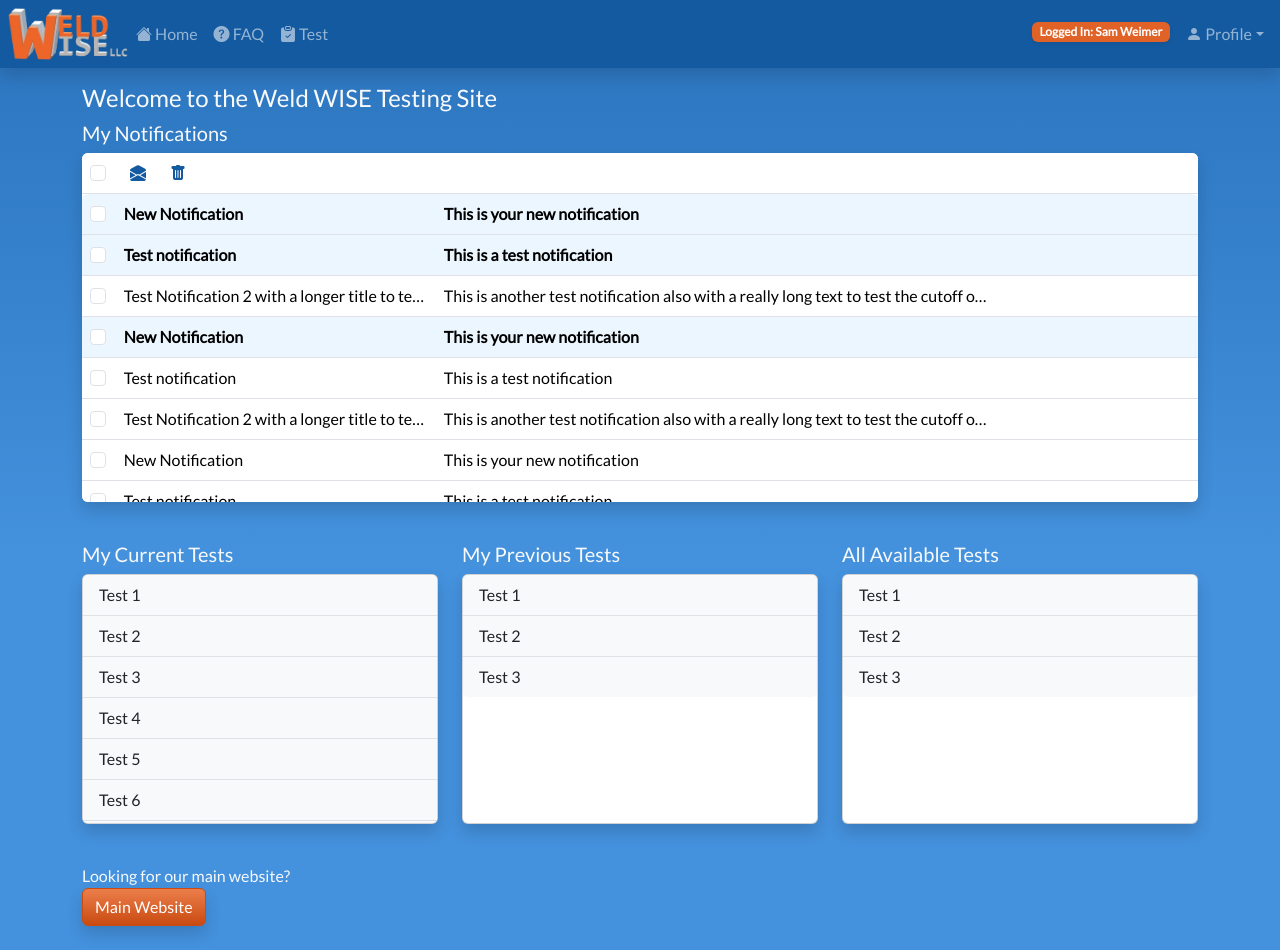
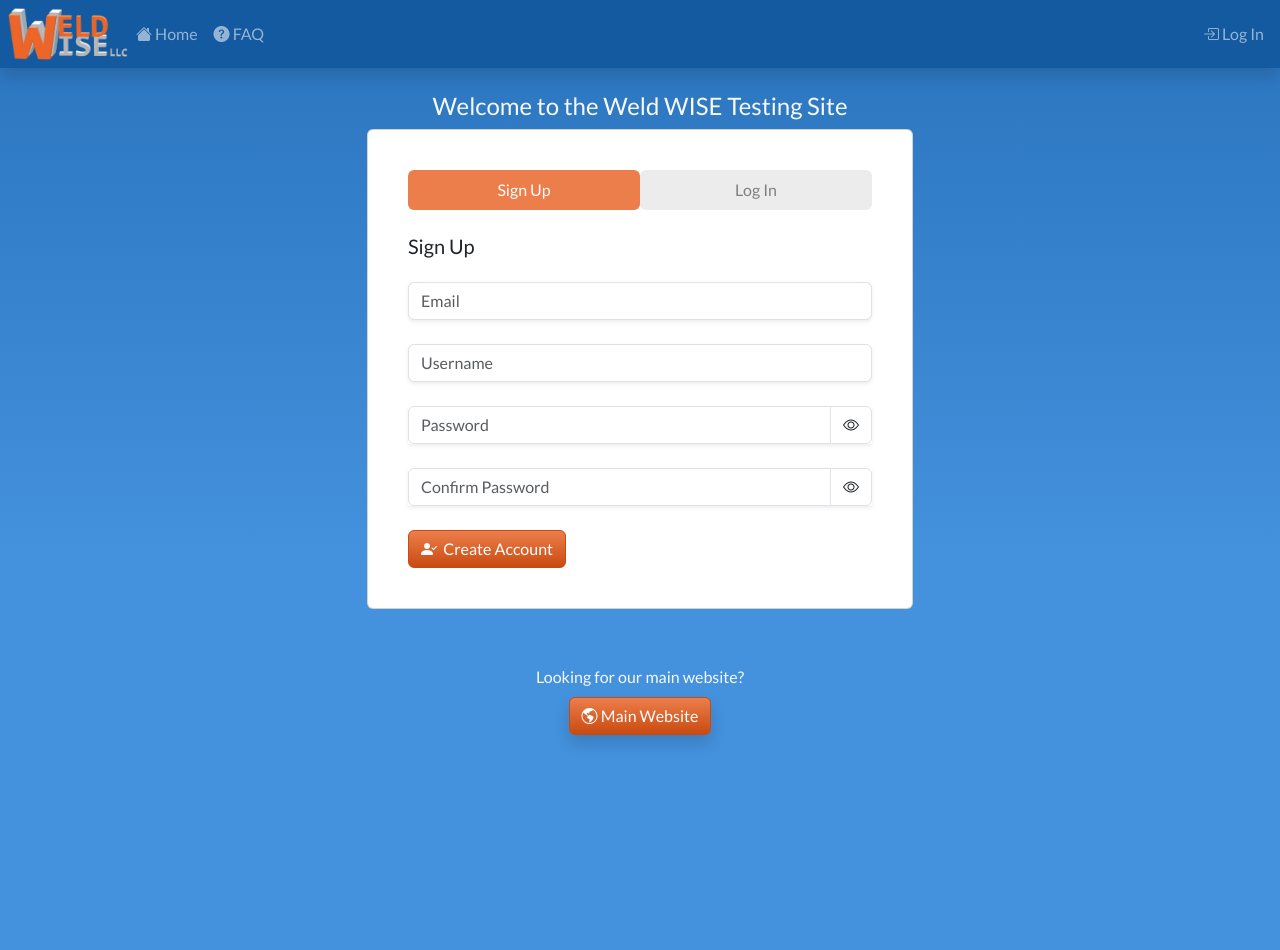
Before and after one commit to weimers1/weld-wise, a React (Create React App) app in the folder react/app/: page / in a window 1280 px wide. After the commit the page ends 800 px from the top, so only its background shows below. Built offline with nearby package versions, Linux system fonts and the light colour scheme.

Commit message:
added sign in page; restyled notification list; logging out now returns to root; refactor navbar

```diff
--- a/react/app/src/css/main.css
+++ b/react/app/src/css/main.css
@@ -158,3 +158,24 @@
 		margin-bottom: 8px;
 	}
 }
+
+/* sign in tabs colors */
+#sign-in-tabs .nav-link {
+	background-color: #ececec;
+	color: #7f7f7f;
+	cursor: pointer;
+}
+
+#sign-in-tabs .nav-link.active {
+	background-color: #ec7e4b;
+	color: #ffffff;
+}
+
+#sign-in {
+	height: 480px;
+}
+
+/* custom cursor class */
+.cursor-pointer {
+	cursor: pointer;
+}
--- a/react/app/src/css/notification-list.css
+++ b/react/app/src/css/notification-list.css
@@ -41,7 +41,7 @@
 
 /* set max height of notification list */
 #notification-list > table > tbody {
-	max-height: 308px !important;
+	max-height: 270px !important;
 	overflow-y: scroll !important;
 }
 
--- a/react/app/src/js/components/LoginOptions.js
+++ b/react/app/src/js/components/LoginOptions.js
@@ -25,15 +25,15 @@
 						</Link>
 					</li>
 					<li>
-						<a
+						<Link
 							className="dropdown-item"
-							role="button"
+							to={"/"}
 							onClick={() => {
 								clickedLogOut();
 							}}
 						>
 							<i className="bi bi-box-arrow-right"></i> Log Out
-						</a>
+						</Link>
 					</li>
 				</ul>
 			</li>
--- a/react/app/src/js/components/NavBar.js
+++ b/react/app/src/js/components/NavBar.js
@@ -13,10 +13,11 @@
 
 // inserts
 import logo from "../../images/weld-wise.png";
+import SignIn from "./SignIn";
 
 export function NavBar() {
 	const [userInfo, setUserInfo] = useState({
-		loggedIn: true, // later change to check login status server side
+		loggedIn: false, // later change to check login status server side
 		name: "Sam Weimer",
 		userId: 123,
 	});
@@ -53,12 +54,16 @@
 									FAQ
 								</Link>
 							</li>
+							{userInfo.loggedIn ? (
 								<li className="nav-item">
 									<Link className="nav-link" to={"/test"}>
 										<i className="bi bi-clipboard-check-fill"></i>{" "}
 										Test
 									</Link>
 								</li>
+							) : (
+								<></>
+							)}
 						</ul>
 						<ul className="navbar-nav ms-auto">
 							{userInfo.loggedIn ? (
@@ -93,13 +98,30 @@
 					<Routes>
 						<Route
 							path="/"
-							element={<Home userInfo={userInfo} />}
+							element={
+								userInfo.loggedIn ? (
+									<Home userInfo={userInfo} />
+								) : (
+									<SignIn
+										setUserInfo={(newUserInfo) => {
+											setUserInfo({
+												...userInfo,
+												...newUserInfo,
+											});
+										}}
+									/>
+								)
+							}
 						/>
 						<Route path="/faq" element={<Faq />} />
+						{userInfo.loggedIn ? (
 							<Route
 								path="/test"
 								element={<Test userInfo={userInfo} />}
 							/>
+						) : (
+							<></>
+						)}
 						<Route
 							path="/user/settings"
 							element={<UserSettings />}
--- /dev/null
+++ b/react/app/src/js/components/SignIn.js
@@ -0,0 +1,200 @@
+import { useState } from "react";
+
+export function SignIn({ setUserInfo }) {
+	// toggle whether to show password
+	let [showSignUpPassword, setShowSignUpPassword] = useState(false);
+	let [showConfirmPassword, setShowConfirmPassword] = useState(false);
+	let [showLogInPassword, setShowLogInPassword] = useState(false);
+
+	return (
+		<>
+			<div className="row pt-2 mb-4 justify-content-center">
+				<h4 className="pt-3 text-center">
+					Welcome to the Weld WISE Testing Site
+				</h4>
+				<div className="col-lg-6 col-12">
+					<div className="card p-4 mb-4" id="sign-in">
+						<div className="card-body">
+							<ul
+								className="nav nav-pills nav-justified pb-4"
+								id="sign-in-tabs"
+							>
+								<li className="nav-item">
+									<a
+										className="nav-link active"
+										aria-current="page"
+										data-bs-toggle="pill"
+										data-bs-target="#sign-up-tab"
+									>
+										Sign Up
+									</a>
+								</li>
+								<li className="nav-item">
+									<a
+										className="nav-link"
+										aria-current="page"
+										data-bs-toggle="pill"
+										data-bs-target="#log-in-tab"
+									>
+										Log In
+									</a>
+								</li>
+							</ul>
+							<div className="tab-content">
+								<div
+									className="tab-pane active show"
+									id="sign-up-tab"
+								>
+									<h5 className="card-title mb-4">Sign Up</h5>
+									<input
+										type="text"
+										id="sign-up-email"
+										name="sign-up-email"
+										className="form-control shadow-sm mb-4"
+										autoComplete="email"
+										placeholder="Email"
+									/>
+									<input
+										type="text"
+										id="sign-up-username"
+										name="sign-up-username"
+										className="form-control shadow-sm mb-4"
+										autoComplete="username"
+										placeholder="Username"
+									/>
+									<div className="input-group shadow-sm mb-4">
+										<input
+											type={
+												showSignUpPassword
+													? "text"
+													: "password"
+											}
+											className="form-control shadow-none"
+											placeholder="Password"
+										/>
+										<span
+											className="input-group-text bg-white cursor-pointer"
+											onClick={() => {
+												setShowSignUpPassword(
+													!showSignUpPassword
+												);
+											}}
+										>
+											{showSignUpPassword ? (
+												<i className="bi bi-eye-slash"></i>
+											) : (
+												<i className="bi bi-eye"></i>
+											)}
+										</span>
+									</div>
+									<div className="input-group shadow-sm mb-4">
+										<input
+											type={
+												showConfirmPassword
+													? "text"
+													: "password"
+											}
+											className="form-control shadow-none"
+											placeholder="Confirm Password"
+										/>
+										<span
+											className="input-group-text bg-white cursor-pointer"
+											onClick={() => {
+												setShowConfirmPassword(
+													!showConfirmPassword
+												);
+											}}
+										>
+											{showConfirmPassword ? (
+												<i className="bi bi-eye-slash"></i>
+											) : (
+												<i className="bi bi-eye"></i>
+											)}
+										</span>
+									</div>
+									<button
+										type="button"
+										className="btn btn-ww-orange"
+									>
+										<i className="bi bi-person-check-fill"></i>{" "}
+										&nbsp;Create Account
+									</button>
+								</div>
+								<div className="tab-pane" id="log-in-tab">
+									<h5 className="card-title mb-4">Log In</h5>
+									<input
+										type="text"
+										id="log-in-username"
+										name="log-in-username"
+										className="form-control shadow-sm mb-4"
+										autoComplete="username"
+										placeholder="Username"
+									/>
+									<div className="input-group shadow-sm mb-4">
+										<input
+											type={
+												showLogInPassword
+													? "text"
+													: "password"
+											}
+											className="form-control shadow-none"
+											placeholder="Password"
+										/>
+										<span
+											className="input-group-text bg-white cursor-pointer"
+											onClick={() => {
+												setShowLogInPassword(
+													!showLogInPassword
+												);
+											}}
+										>
+											{showLogInPassword ? (
+												<i className="bi bi-eye-slash"></i>
+											) : (
+												<i className="bi bi-eye"></i>
+											)}
+										</span>
+									</div>
+									<button
+										type="button"
+										className="btn btn-ww-orange"
+										onClick={() => {
+											setUserInfo({
+												loggedIn: true,
+											});
+										}}
+									>
+										<i className="bi bi-person-fill"></i>{" "}
+										Log In
+									</button>
+								</div>
+							</div>
+						</div>
+					</div>
+				</div>
+			</div>
+			<div className="row pt-2 pb-4 text-center">
+				<div className="col-12">
+					<label className="d-block pb-2">
+						Looking for our main website?
+					</label>
+					<a
+						href="https://weld-wise.com"
+						className="text-light no-underline"
+					>
+						<button
+							type="button"
+							className="btn btn-ww-orange shadow"
+							id="link-to-main"
+						>
+							<i className="bi bi-globe-americas"></i> Main
+							Website
+						</button>
+					</a>
+				</div>
+			</div>
+		</>
+	);
+}
+
+export default SignIn;
--- a/react/app/src/js/pages/Home.js
+++ b/react/app/src/js/pages/Home.js
@@ -1,11 +1,10 @@
+// components
 import NotificationList from "../components/user/settings/NotificationList";
 
-export function Home({ userInfo }) {
+export function Home() {
 	return (
 		<>
 			<h4 className="pt-3">Welcome to the Weld WISE Testing Site</h4>
-			{userInfo.loggedIn ? (
-				<>
 			<h5>My Notifications</h5>
 			<NotificationList />
 			<div className="row pb-4">
@@ -13,33 +12,15 @@
 					<h5>My Current Tests</h5>
 					<div className="card test-list shadow">
 						<ul className="list-group list-group-flush">
-									<li className="list-group-item bg-light">
-										Test 1
-									</li>
-									<li className="list-group-item bg-light">
-										Test 2
-									</li>
-									<li className="list-group-item bg-light">
-										Test 3
-									</li>
-									<li className="list-group-item bg-light">
-										Test 4
-									</li>
-									<li className="list-group-item bg-light">
-										Test 5
-									</li>
-									<li className="list-group-item bg-light">
-										Test 6
-									</li>
-									<li className="list-group-item bg-light">
-										Test 7
-									</li>
-									<li className="list-group-item bg-light">
-										Test 8
-									</li>
-									<li className="list-group-item bg-light">
-										Test 9
-									</li>
+							<li className="list-group-item bg-light">Test 1</li>
+							<li className="list-group-item bg-light">Test 2</li>
+							<li className="list-group-item bg-light">Test 3</li>
+							<li className="list-group-item bg-light">Test 4</li>
+							<li className="list-group-item bg-light">Test 5</li>
+							<li className="list-group-item bg-light">Test 6</li>
+							<li className="list-group-item bg-light">Test 7</li>
+							<li className="list-group-item bg-light">Test 8</li>
+							<li className="list-group-item bg-light">Test 9</li>
 						</ul>
 					</div>
 				</div>
@@ -47,15 +28,9 @@
 					<h5>My Previous Tests</h5>
 					<div className="card test-list shadow">
 						<ul className="list-group list-group-flush">
-									<li className="list-group-item bg-light">
-										Test 1
-									</li>
-									<li className="list-group-item bg-light">
-										Test 2
-									</li>
-									<li className="list-group-item bg-light">
-										Test 3
-									</li>
+							<li className="list-group-item bg-light">Test 1</li>
+							<li className="list-group-item bg-light">Test 2</li>
+							<li className="list-group-item bg-light">Test 3</li>
 						</ul>
 					</div>
 				</div>
@@ -63,29 +38,13 @@
 					<h5>All Available Tests</h5>
 					<div className="card test-list shadow">
 						<ul className="list-group list-group-flush">
-									<li className="list-group-item bg-light">
-										Test 1
-									</li>
-									<li className="list-group-item bg-light">
-										Test 2
-									</li>
-									<li className="list-group-item bg-light">
-										Test 3
-									</li>
+							<li className="list-group-item bg-light">Test 1</li>
+							<li className="list-group-item bg-light">Test 2</li>
+							<li className="list-group-item bg-light">Test 3</li>
 						</ul>
 					</div>
 				</div>
 			</div>
-				</>
-			) : (
-				<div className="row">
-					<div className="col-12">
-						<div className="alert alert-info mt-4 shadow">
-							Please log in to view test information.
-						</div>
-					</div>
-				</div>
-			)}
 			<div className="row pt-2 pb-4">
 				<div className="col-12">
 					<label className="d-block">
@@ -100,7 +59,8 @@
 							className="btn btn-ww-orange shadow"
 							id="link-to-main"
 						>
-							Main Website
+							<i className="bi bi-globe-americas"></i> Main
+							Website
 						</button>
 					</a>
 				</div>
```
Lines whose indentation alone changed are shown as unchanged.
